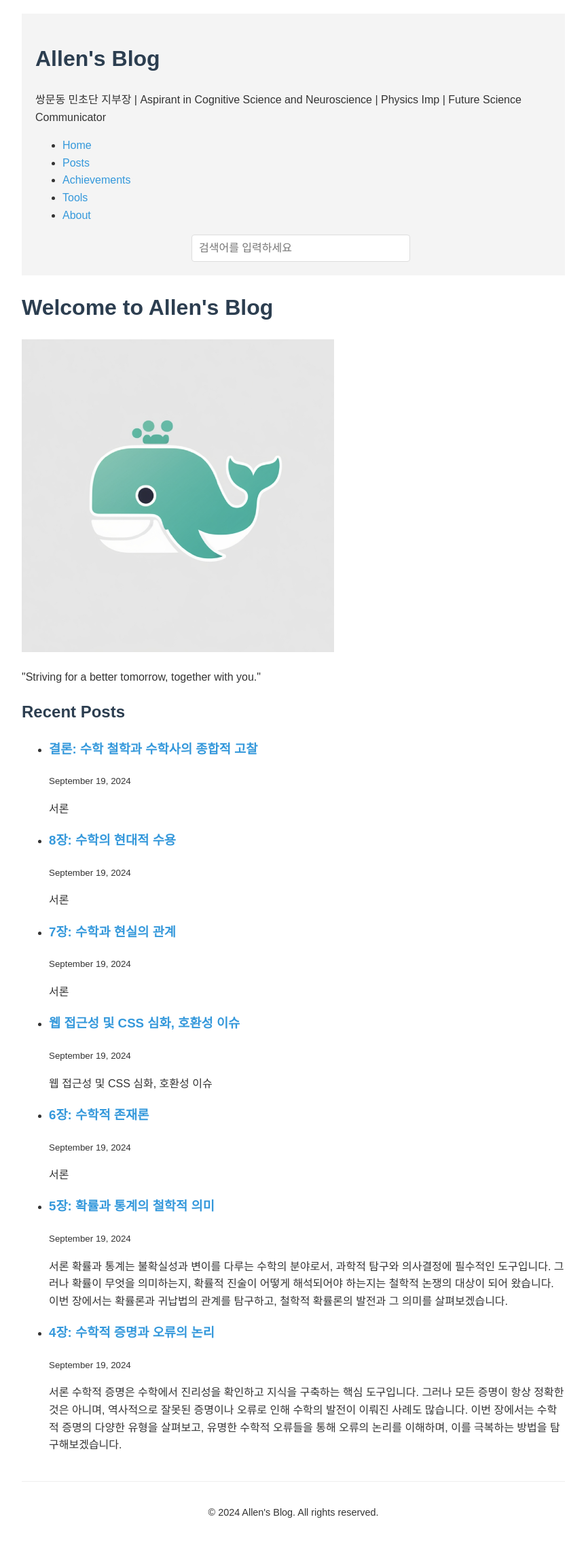
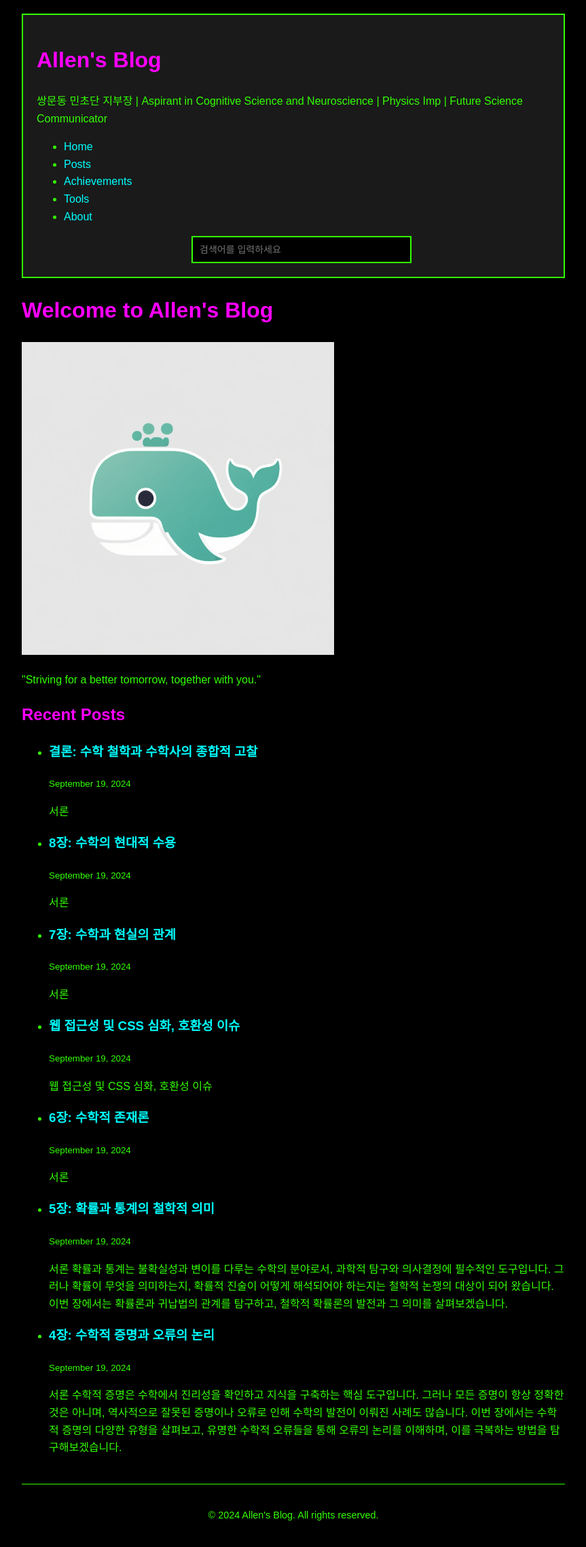
Before and after one commit to allenkang92/allenkang92.github.io, a Jekyll site: the page built from index.html, in a window 1280 px wide. Shown: the whole page at 68% size, without its empty margins (208-1071 px from the left). Built offline with Jekyll 4.4.1, drawn with Linux system fonts in a browser that asks for light colours.

Commit message:
css 수정

```diff
--- a/assets/css/main.css
+++ b/assets/css/main.css
@@ -1,29 +1,32 @@
 body {
-  font-family: 'Noto Sans KR', sans-serif;
+  font-family: 'Press Start 2P', 'Noto Sans KR', sans-serif;
   line-height: 1.6;
-  color: #333;
+  color: #33ff00;
+  background-color: #000000;
   max-width: 800px;
   margin: 0 auto;
   padding: 20px;
+  image-rendering: pixelated;
 }
 
 header {
-  background-color: #f4f4f4;
+  background-color: #1a1a1a;
   padding: 20px;
   margin-bottom: 20px;
+  border: 2px solid #33ff00;
 }
 
 h1, h2, h3 {
-  color: #2c3e50;
+  color: #ff00ff;
 }
 
 a {
-  color: #3498db;
+  color: #00ffff;
   text-decoration: none;
 }
 
 a:hover {
-  text-decoration: underline;
+  color: #ffff00;
 }
 
 .post-list {
@@ -32,14 +35,14 @@ a:hover {
 }
 
 .post-meta {
-  color: #777;
+  color: #999999;
   font-size: 0.9em;
 }
 
 footer {
   margin-top: 40px;
   padding-top: 20px;
-  border-top: 1px solid #eee;
+  border-top: 1px solid #33ff00;
   text-align: center;
   font-size: 0.9em;
 }
@@ -47,8 +50,8 @@ footer {
 .search-container {
   position: relative;
   margin-top: 10px;
-width: 100%; /* 전체 너비 사용 */
-max-width: 300px; /* 최대 너비 제한 */
+  width: 100%;
+  max-width: 300px;
   margin-left: auto;
   margin-right: auto;
 }
@@ -56,17 +59,19 @@ margin-right: auto;
 #search-input {
   width: 100%;
   padding: 10px;
-border: 1px solid #ddd;
-border-radius: 4px;
-font-size: 16px; /* 폰트 크기 조정 */
+  border: 2px solid #33ff00;
+  background-color: #000000;
+  color: #33ff00;
+  font-family: 'Press Start 2P', 'Noto Sans KR', sans-serif;
+  font-size: 14px;
 }
 
 #search-results {
   position: absolute;
-  background: white;
+  background: #000000;
   width: 100%;
   max-width: 300px;
-  border: 1px solid #ddd;
+  border: 2px solid #33ff00;
   border-top: none;
   z-index: 1000;
   max-height: 300px;
@@ -82,33 +87,34 @@ font-size: 16px; /* 폰트 크기 조정 */
 
 #search-results li {
   padding: 10px;
-  border-bottom: 1px solid #eee;
+  border-bottom: 1px solid #33ff00;
 }
 
 #search-results a {
-  color: #333;
+  color: #00ffff;
   text-decoration: none;
 }
 
 #search-results a:hover {
-  text-decoration: underline;
+  color: #ffff00;
 }
 
 #search-results mark {
-  background-color: rgb(177, 148, 207);
+  background-color: #ff00ff;
+  color: #000000;
   padding: 2px;
 }
 
 .category, .tags {
   font-size: 0.8em;
-  color: #666;
+  color: #999999;
   display: block;
   margin-top: 5px;
 }
 
 #toc {
-  background-color: #f8f9fa;
-  border: 1px solid #ddd;
+  background-color: #1a1a1a;
+  border: 2px solid #33ff00;
   padding: 15px;
   margin-bottom: 20px;
 }
@@ -119,10 +125,10 @@ font-size: 16px; /* 폰트 크기 조정 */
 }
 
 #toc a {
-  color: #007bff;
+  color: #00ffff;
   text-decoration: none;
 }
 
 #toc a:hover {
-  text-decoration: underline;
+  color: #ffff00;
 }
--- a/assets/css/style.css
+++ b/assets/css/style.css
@@ -1,29 +1,32 @@
 body {
-    font-family: 'Noto Sans KR', sans-serif;
+  font-family: 'Press Start 2P', 'Noto Sans KR', sans-serif;
   line-height: 1.6;
-    color: #333;
+  color: #33ff00;
+  background-color: #000000;
   max-width: 800px;
   margin: 0 auto;
   padding: 20px;
+  image-rendering: pixelated;
 }
 
 header {
-    background-color: #f4f4f4;
+  background-color: #1a1a1a;
   padding: 20px;
   margin-bottom: 20px;
+  border: 2px solid #33ff00;
 }
 
 h1, h2, h3 {
-    color: #2c3e50;
+  color: #ff00ff;
 }
 
 a {
-    color: #3498db;
+  color: #00ffff;
   text-decoration: none;
 }
 
 a:hover {
-    text-decoration: underline;
+  color: #ffff00;
 }
 
 .post-list {
@@ -32,14 +35,14 @@ a:hover {
 }
 
 .post-meta {
-    color: #777;
+  color: #999999;
   font-size: 0.9em;
 }
 
 footer {
   margin-top: 40px;
   padding-top: 20px;
-    border-top: 1px solid #eee;
+  border-top: 1px solid #33ff00;
   text-align: center;
   font-size: 0.9em;
 }
@@ -47,8 +50,8 @@ footer {
 .search-container {
   position: relative;
   margin-top: 10px;
-  width: 100%; /* 전체 너비 사용 */
-  max-width: 300px; /* 최대 너비 제한 */
+  width: 100%;
+  max-width: 300px;
   margin-left: auto;
   margin-right: auto;
 }
@@ -56,17 +59,19 @@ footer {
 #search-input {
   width: 100%;
   padding: 10px;
-  border: 1px solid #ddd;
-  border-radius: 4px;
-  font-size: 16px; /* 폰트 크기 조정 */
+  border: 2px solid #33ff00;
+  background-color: #000000;
+  color: #33ff00;
+  font-family: 'Press Start 2P', 'Noto Sans KR', sans-serif;
+  font-size: 14px;
 }
 
 #search-results {
   position: absolute;
-    background: white;
+  background: #000000;
   width: 100%;
   max-width: 300px;
-    border: 1px solid #ddd;
+  border: 2px solid #33ff00;
   border-top: none;
   z-index: 1000;
   max-height: 300px;
@@ -82,33 +87,34 @@ footer {
 
 #search-results li {
   padding: 10px;
-    border-bottom: 1px solid #eee;
+  border-bottom: 1px solid #33ff00;
 }
 
 #search-results a {
-    color: #333;
+  color: #00ffff;
   text-decoration: none;
 }
 
 #search-results a:hover {
-    text-decoration: underline;
+  color: #ffff00;
 }
 
 #search-results mark {
-    background-color: rgb(177, 148, 207);
+  background-color: #ff00ff;
+  color: #000000;
   padding: 2px;
 }
 
 .category, .tags {
   font-size: 0.8em;
-    color: #666;
+  color: #999999;
   display: block;
   margin-top: 5px;
 }
 
 #toc {
-    background-color: #f8f9fa;
-    border: 1px solid #ddd;
+  background-color: #1a1a1a;
+  border: 2px solid #33ff00;
   padding: 15px;
   margin-bottom: 20px;
 }
@@ -119,10 +125,10 @@ footer {
 }
 
 #toc a {
-    color: #007bff;
+  color: #00ffff;
   text-decoration: none;
 }
 
 #toc a:hover {
-    text-decoration: underline;
+  color: #ffff00;
 }
```
Lines whose indentation alone changed are shown as unchanged.
